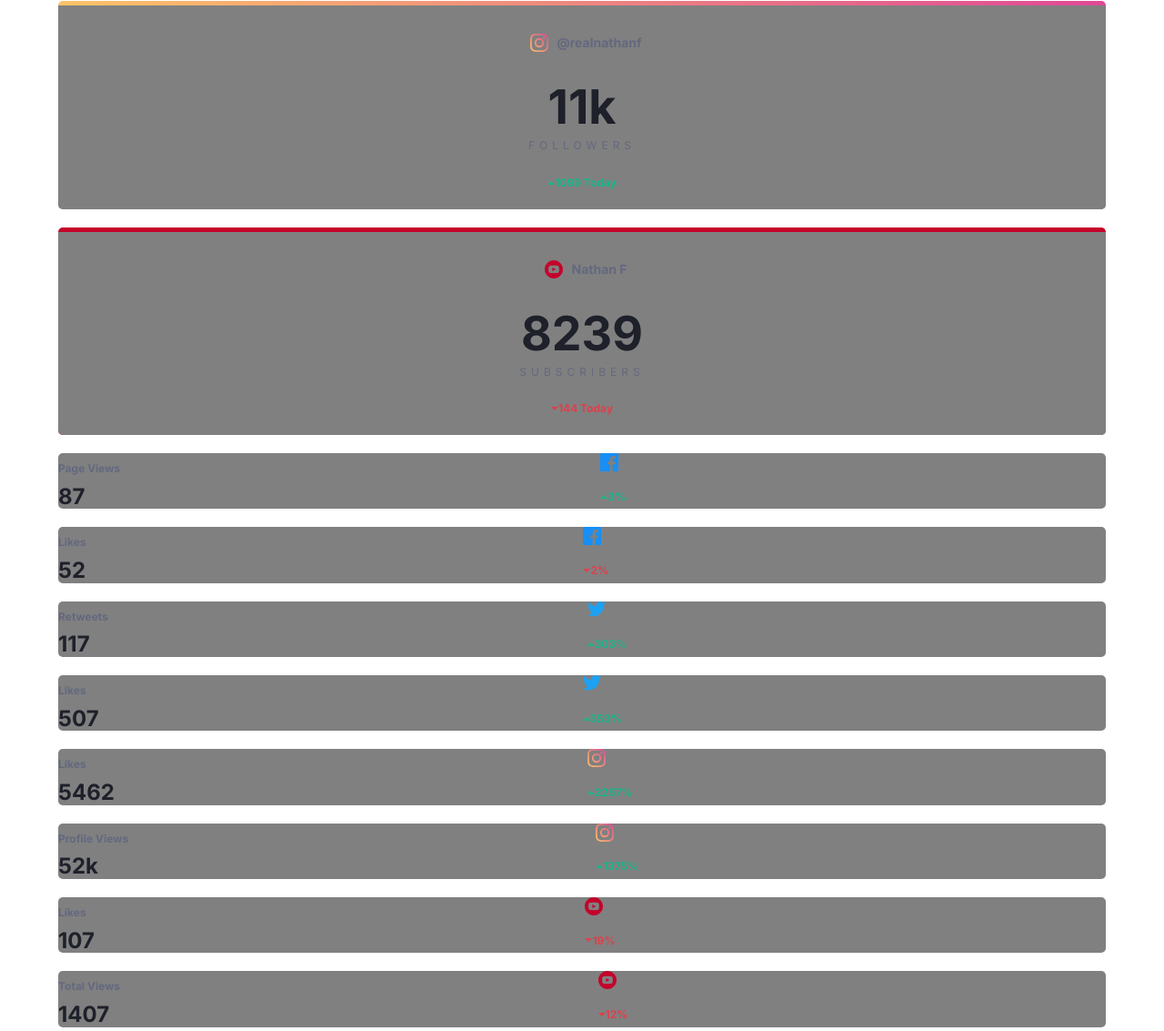
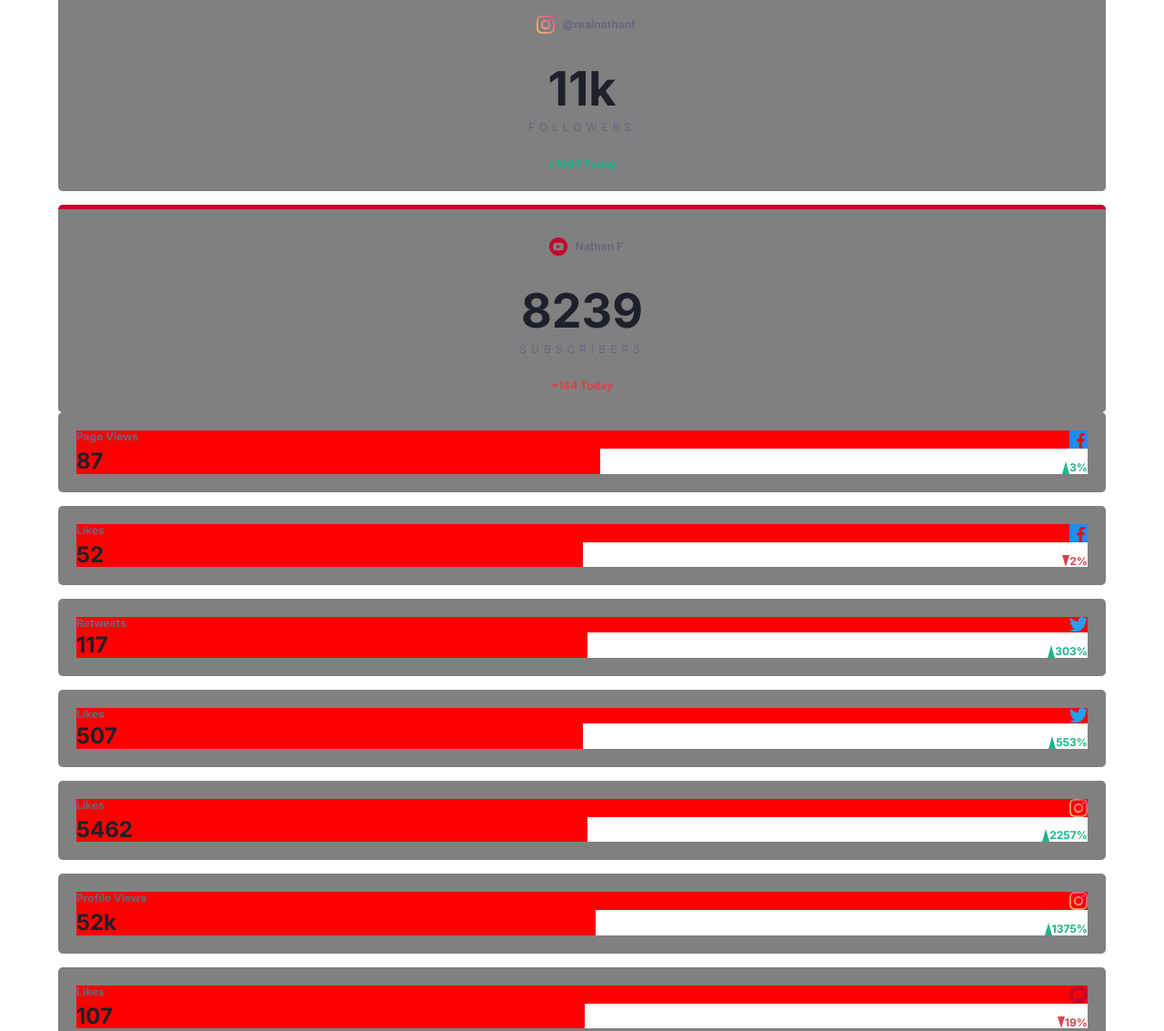
Before and after one commit to stuartmees/social-media-dashboard, a website built with webpack: page dist/index.html in a window 1280 px wide. Shown: the part 679-1812 px from the top of the page at 91% size. Built offline with nearby package versions, Linux system fonts and the light colour scheme.

Commit message:
before removing flex from overview items

```diff
--- a/src/js/components/followersItem.js
+++ b/src/js/components/followersItem.js
@@ -7,10 +7,10 @@ export const getFollowersItem = (item) => {
     const itemHTML =
         `<article class="item ${item.platform}">
             <div class="item__inner flex-center-column">
-                <header class="item__header">
+                <section class="item__platform">
                     <img src="/assets/images/icon-${item.platform}.svg"></span>
                     <span>${item.userName}</span>
-                </header>
+                </section>
                 <section class="item__count flex-center-column">
                     <div>${count}</div>
                     <h1>${item.description}</h1>
--- a/src/js/components/list.js
+++ b/src/js/components/list.js
@@ -5,7 +5,8 @@ import { getOverviewItem } from './overviewItem'
 export function getList(dataArray, listType) {
 
     const list = document.createElement('section');
-    list.className = listType;
+    list.className = `${listType} list__grid`;
+
 
     let listInnerHTML = ''
 
--- a/src/js/components/overviewItem.js
+++ b/src/js/components/overviewItem.js
@@ -6,12 +6,18 @@ export const getOverviewItem = (item) => {
 
     const itemHTML =
         `<article class="item ${item.platform}">
-                <h2>${item.description}</h2>
-                <img src="/assets/images/icon-${item.platform}.svg"></span>
+                <div class="item__description">
+                    <h2>${item.description}</h2>
+                </div>
+                <div class="item__platform">
+                    <img src="/assets/images/icon-${item.platform}.svg"></span>
+                </div>
                 <div class="item__count">${count}</div>
-                <section class="item__change change--${delta}">
-                    <img src="/assets/images/icon-${delta}.svg"></img>${change}%
-                </section>
+                <div class="item__change change--${delta}">
+                    <div>
+                        <img src="/assets/images/icon-${delta}.svg"></img>${change}%
+                    </div>
+                </div>
         </article>`
 
     return itemHTML;
--- a/src/styles/components/_item.scss
+++ b/src/styles/components/_item.scss
@@ -1,14 +1,15 @@
 // a component can be an article, a section in an article, or a div or even a Component in React and can have more then one class name selector in it.
+
+.item {
+    font-size: $text-main-size;
+    border-radius: 5px;
+}
 
 
 .followers {
-    display: grid;
-    grid-template-columns: auto;
 
     .item {
-        font-size: $text-main-size;
-        margin: 10px 0 10px 0;
-        border-radius: 5px;
+        // font-size: $text-main-size;
         padding-top: 5px;
 
         &.facebook {
@@ -33,13 +34,13 @@
             border-radius: 0 0 5px 5px;
         }
 
-        .item__header {
+        .item__platform {
             img {
                 padding:9px;
             }
         }
 
-        .item__header, .item__change {
+        .item__platform, .item__change {
             margin: 22px 0 22px 0;
             display: flex;
             align-items: center;
@@ -71,29 +72,47 @@
 }
 
 .overview {
-    display: grid;
-    grid-template-columns: auto;
 
     .item {
-        font-size: $text-main-size;
-        margin: 10px 0 10px 0;
-        border-radius: 5px;
-        background-color: grey;
+
         display: grid;
         grid-template-columns: auto auto;
+        grid-template-rows: auto auto;
+        background-color: grey;
+        padding: 20px;
 
-        h2 {
-            font-size: $text-main-size;
+        div {
+            display: flex;
+            // align-items: start;
+
+
         }
 
-        .item__change {
-            display: flex;
-            align-items: center;
+        .item__description {
+            background-color:red;
+
+            h2 {
+                font-size: $text-main-size;
+                margin: 0px;
+            }
         }
 
         .item__count {
             font-size: $header-large-size;
             color: $text-emphasis-color;
+            background-color:red;
+        }
+
+        .item__change {
+            background-color:white;
+            justify-content: flex-end;
+            align-items: flex-end;
+        }
+
+        .item__platform {
+            background-color:red;
+            align-items: start;
+            flex-direction: row-reverse;
         }
 
         .change--up {
--- /dev/null
+++ b/src/styles/components/_list.scss
@@ -0,0 +1,5 @@
+.list__grid {
+    display: grid;
+    grid-template-columns: auto;
+    grid-row-gap: 15px;
+}
--- a/src/styles/styles.scss
+++ b/src/styles/styles.scss
@@ -1,4 +1,5 @@
 @import './base/settings';
 @import './base/base';
 @import './components/header';
+@import './components/list';
 @import './components/item';
```
